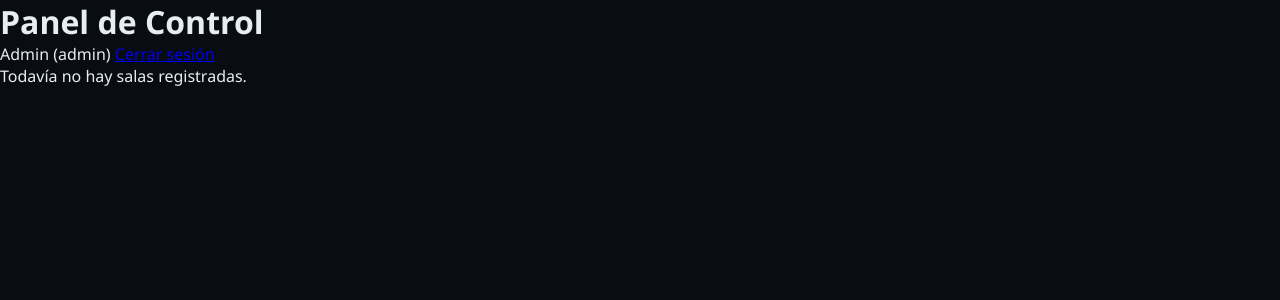
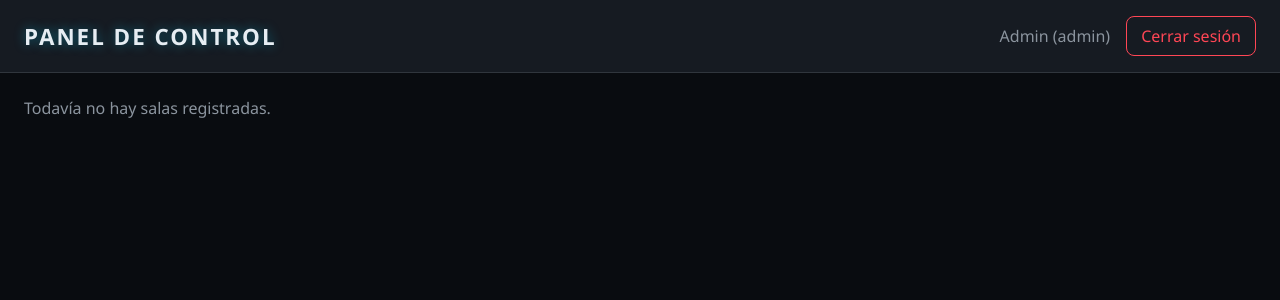
Before and after one commit to Daniel965jpg/Grup2_DAW2_PJ5_Axx_GamingCenter, a PHP site: page /vistas/dashboard.php in a window 1280 px wide. Shown: the top 300 px of the page. Run offline with PHP 8.4, Linux system fonts and the light colour scheme; a user stored in the database is signed in; data comes from the database, SQL or seed files in the repository; data that the repository does not hold is empty.

Commit message:
Sincronizar archivos con main
Co-authored-by: Copilot <223556219+Copilot@users.noreply.github.com>

```diff
--- a/css/styles.css
+++ b/css/styles.css
@@ -271,3 +225,120 @@ body {
     background-color: var(--color-vip);
     box-shadow: 0 0 8px var(--color-vip);
 }
+
+
+
+/* ---------- DASHBOARD ---------- */
+
+.cabecera {
+    display: flex;
+    justify-content: space-between;
+    align-items: center;
+    padding: 16px 24px;
+    background-color: var(--bg-tarjeta);
+    border-bottom: 1px solid var(--borde);
+}
+
+.cabecera-titulo {
+    font-size: 1.4rem;
+    letter-spacing: 2px;
+    text-transform: uppercase;
+    text-shadow: 0 0 12px rgba(0, 210, 255, 0.4);
+}
+
+.cabecera-usuario {
+    display: flex;
+    align-items: center;
+    gap: 16px;
+    color: var(--texto-secundario);
+}
+
+.boton-salir {
+    padding: 8px 14px;
+    border: 1px solid var(--color-ocupado);
+    border-radius: 8px;
+    color: var(--color-ocupado);
+    text-decoration: none;
+    transition: background-color 0.2s, color 0.2s;
+}
+
+.boton-salir:hover {
+    background-color: var(--color-ocupado);
+    color: var(--bg-principal);
+}
+
+/* Cuadrícula de salas: caben tantas columnas como permita el ancho, de 250px como mínimo */
+.contenedor-tarjetas {
+    display: grid;
+    grid-template-columns: repeat(auto-fill, minmax(250px, 1fr));
+    gap: 20px;
+    padding: 24px;
+}
+
+.mensaje-vacio {
+    color: var(--texto-secundario);
+}
+
+.tarjeta-sala {
+    background-color: var(--bg-tarjeta);
+    border: 1px solid var(--borde);
+    border-radius: var(--radio);
+    box-shadow: var(--sombra);
+    padding: 20px;
+}
+
+/* Color de la sala según su tipo (la clase la pone el PHP con $sala['tipo']) */
+.tarjeta-pc {
+    border-top: 3px solid var(--color-pc);
+}
+
+.tarjeta-consola {
+    border-top: 3px solid var(--color-consola);
+}
+
+.tarjeta-vip {
+    border-top: 3px solid var(--color-vip);
+}
+
+.tarjeta-nombre {
+    font-size: 1.2rem;
+    margin-bottom: 4px;
+}
+
+.tarjeta-tipo {
+    font-size: 0.75rem;
+    text-transform: uppercase;
+    letter-spacing: 1px;
+    color: var(--texto-secundario);
+    margin-bottom: 16px;
+}
+
+.tarjeta-estados {
+    display: flex;
+    justify-content: space-between;
+    margin-bottom: 16px;
+}
+
+.estado-libre {
+    color: var(--color-libre);
+}
+
+.estado-ocupado {
+    color: var(--color-ocupado);
+}
+
+.boton-sala {
+    display: block;
+    padding: 10px;
+    text-align: center;
+    border: 1px solid var(--color-pc);
+    border-radius: 8px;
+    color: var(--color-pc);
+    text-decoration: none;
+    transition: background-color 0.2s, color 0.2s;
+}
+
+.boton-sala:hover {
+    background-color: var(--color-pc);
+    color: var(--bg-principal);
+}
--- a/vistas/dashboard.php
+++ b/vistas/dashboard.php
@@ -12,7 +12,6 @@ if (!isset($_SESSION['usuario'])) {
 
 require_once '../bd/conexion.php';
 
-//Recoger variable de sesión de login
 $mi_id = $_SESSION['usuario'];
 
 try {
```
Also changed, not shown: other parts of css/styles.css (+0 -46 lines), vistas/login.php (+4 -4 lines).
